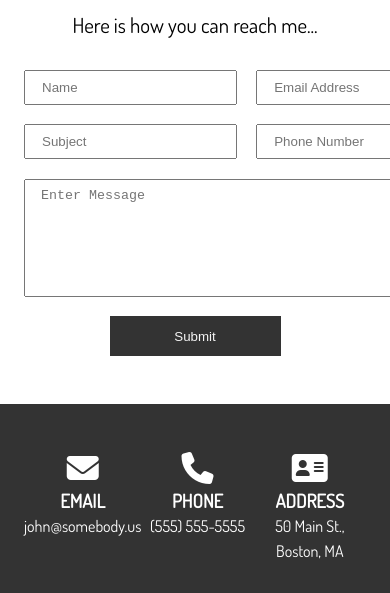
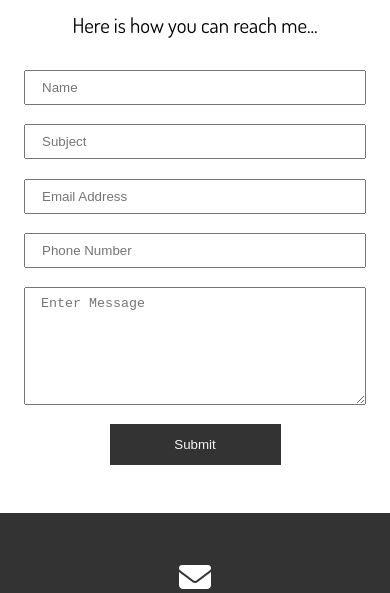
Before and after one commit to EnergeticPixels/portfolio, a website: page dist/contact.html in a window 390 px wide. Shown: the part 250-843 px from the top of the page. Drawn offline with nearby package versions, Linux system fonts and the light colour scheme; files that its build step writes are made by us from their sources.

Commit message:
Add basic about page (content) responsiveness

```diff
--- a/scss/_media.scss
+++ b/scss/_media.scss
@@ -35,6 +35,7 @@
   #home-b .stats,
   #home-c .process,
   #about-d .testimonials,
+  #contact-b .contact-info,
   .items {
     grid-template-columns: 1fr;
   }
@@ -57,6 +58,49 @@
     }
   }
 
+  // ABOUT
+  #about {
+    &-a {
+      .about-info {
+        grid-template-areas:
+          'bioimage'
+          'bio'
+          'aw1'
+          'aw2'
+          'aw3';
+      }
+    }
+    &-c {
+      display: none;
+    }
+  }
+
+  // CONTACT
+  #contact {
+    &-a {
+      .text-fields {
+        grid-template-areas:
+          'name'
+          'subject'
+          'email'
+          'phone'
+          'message';
+      }
+    }
+    &-b {
+      div {
+        margin-bottom: 1rem;
+        padding-bottom: 1rem;
+        border-bottom: 1px #555 solid;
+        &:last-child {
+          border: none;
+          margin: 0;
+          padding: 0;
+        }
+      }
+    }
+  }
+
   // FOOTER
   #main-footer {
     height: 7rem;
```
